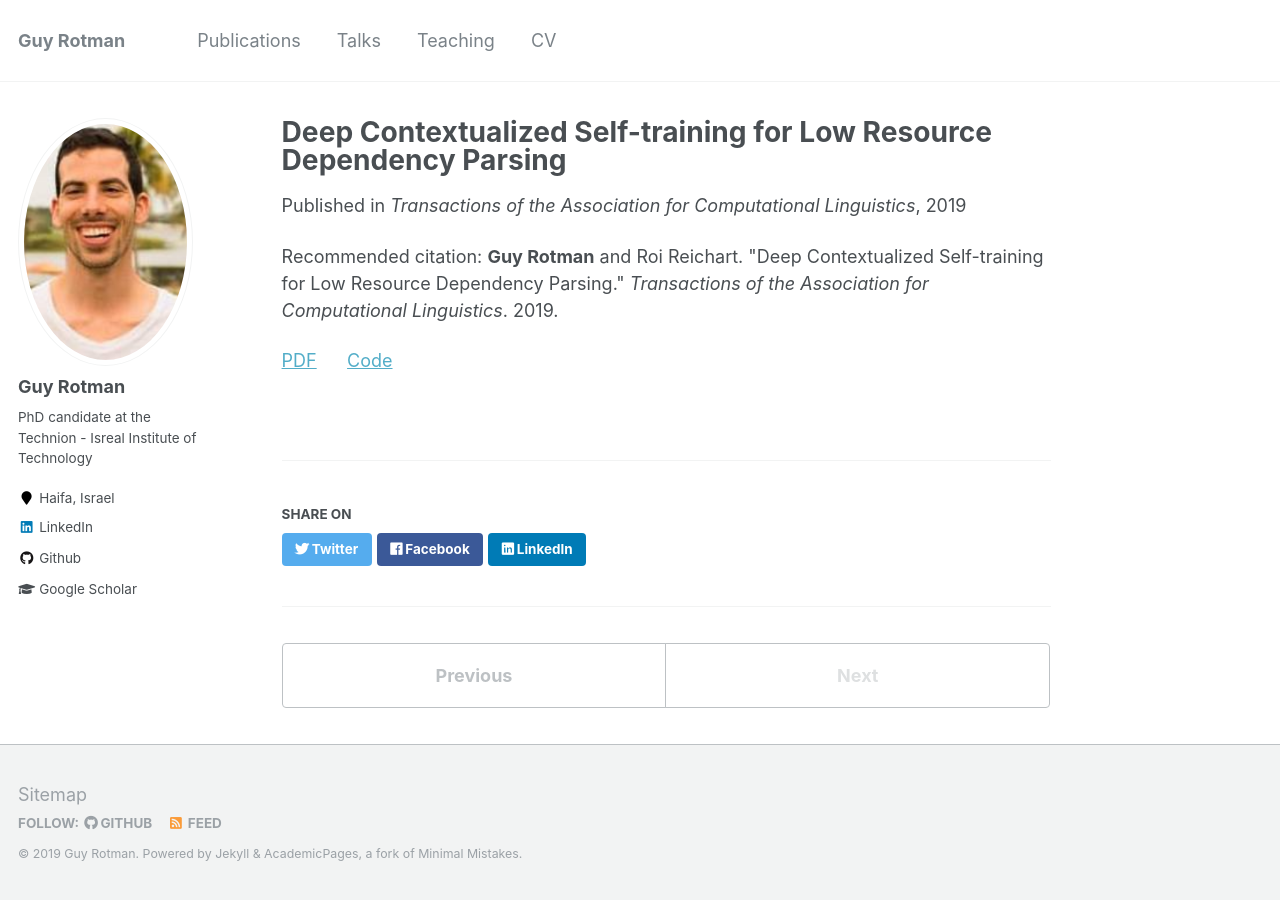
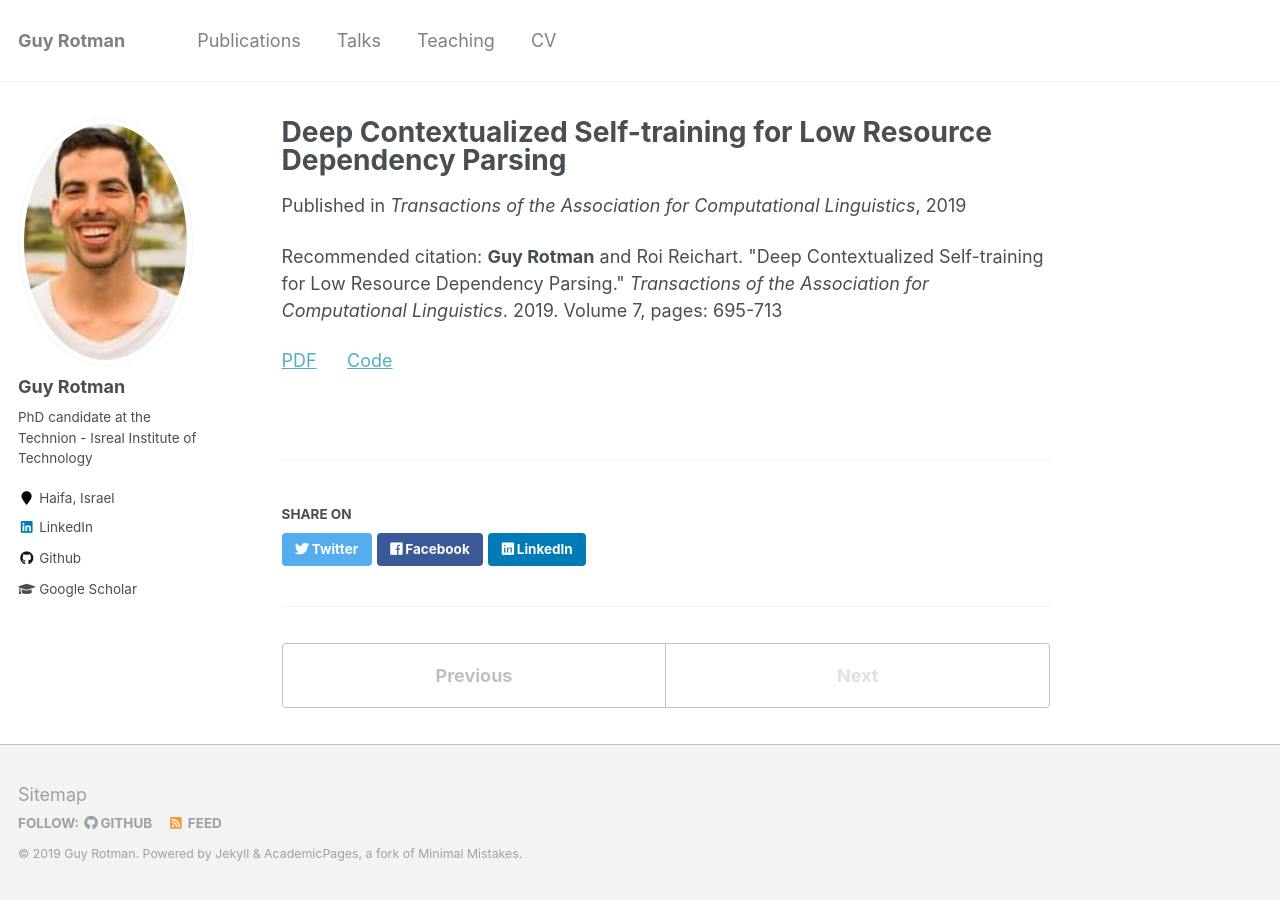
Before and after one commit to rotmanguy/rotmanguy.github.io, a Jekyll site: the page built from _publications/2019-10-01-deep-contextualized-self-learning.md, in a window 1280 px wide. Built offline with Jekyll 4.4.1, drawn with Linux system fonts in a browser that asks for light colours.

Commit message:
Update 2019-10-01-deep-contextualized-self-learning.md

```diff
--- a/_publications/2019-10-01-deep-contextualized-self-learning.md
+++ b/_publications/2019-10-01-deep-contextualized-self-learning.md
@@ -4,11 +4,11 @@ collection: publications
 permalink: /publications/2019-10-01-deep-contextualized-self-learning
 venue: "Transactions of the Association for Computational Linguistics"
 date: 2019-10-01
-citation: '<b>Guy Rotman</b> and Roi Reichart. "Deep Contextualized Self-training for Low Resource Dependency Parsing." <i>Transactions of the Association for Computational Linguistics</i>. 2019.'
+citation: '<b>Guy Rotman</b> and Roi Reichart. "Deep Contextualized Self-training for Low Resource Dependency Parsing." <i>Transactions of the Association for Computational Linguistics</i>. 2019. Volume 7, pages: 695-713'
 pdfurl: "https://ie.technion.ac.il/~roiri/papers/DCST.pdf"
 codeurl: "https://github.com/rotmanguy/DCST"
 ---
-<a href='https://ie.technion.ac.il/~roiri/papers/DCST.pdf'>PDF</a>
+<a href='https://www.mitpressjournals.org/doi/pdf/10.1162/tacl_a_00294'>PDF</a>
 &nbsp;&nbsp;&nbsp;&nbsp;
 <a href='https://github.com/rotmanguy/DCST'>Code</a>
 &nbsp;&nbsp;&nbsp;&nbsp;
```
